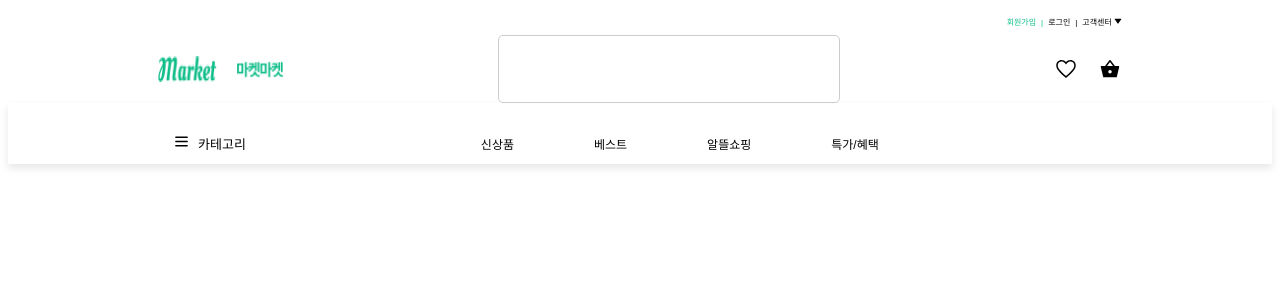
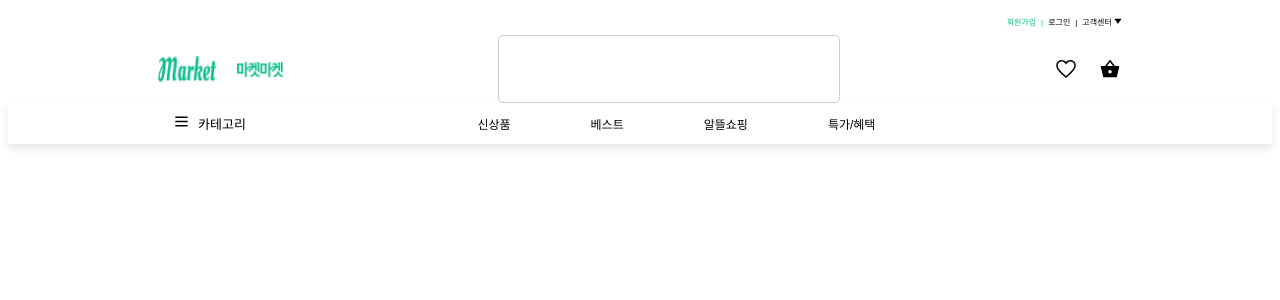
Before and after one commit to ecomerce-market/front, a Next.js app: page / in a window 1280 px wide. Shown: the top 300 px of the page. Built offline with nearby package versions, Linux system fonts and the light colour scheme.

Commit message:
[Design] navBar subCategory 디자인 수정

```diff
--- a/src/components/navBar/navBar.module.scss
+++ b/src/components/navBar/navBar.module.scss
@@ -1,6 +1,7 @@
 .navBarWrapper {
     display: flex;
-    padding: 20px 165px 0;
+    padding: 0 165px;
+    justify-content: space-between;
     box-shadow: 0 4px 8px rgba(0, 0, 0, 0.1);
 
     .category {
@@ -8,7 +9,6 @@
         justify-content: center;
         align-items: center;
         gap: 8px;
-        padding-right: 235px;
 
         .categoryIcon {
             font-size: 17px;
@@ -21,7 +21,10 @@
 
     .subCategory {
         display: flex;
+        justify-content: center;
+        align-items: center;
         gap: 80px;
+        flex-grow: 1;
     }
 
     .subCategory p {
```
